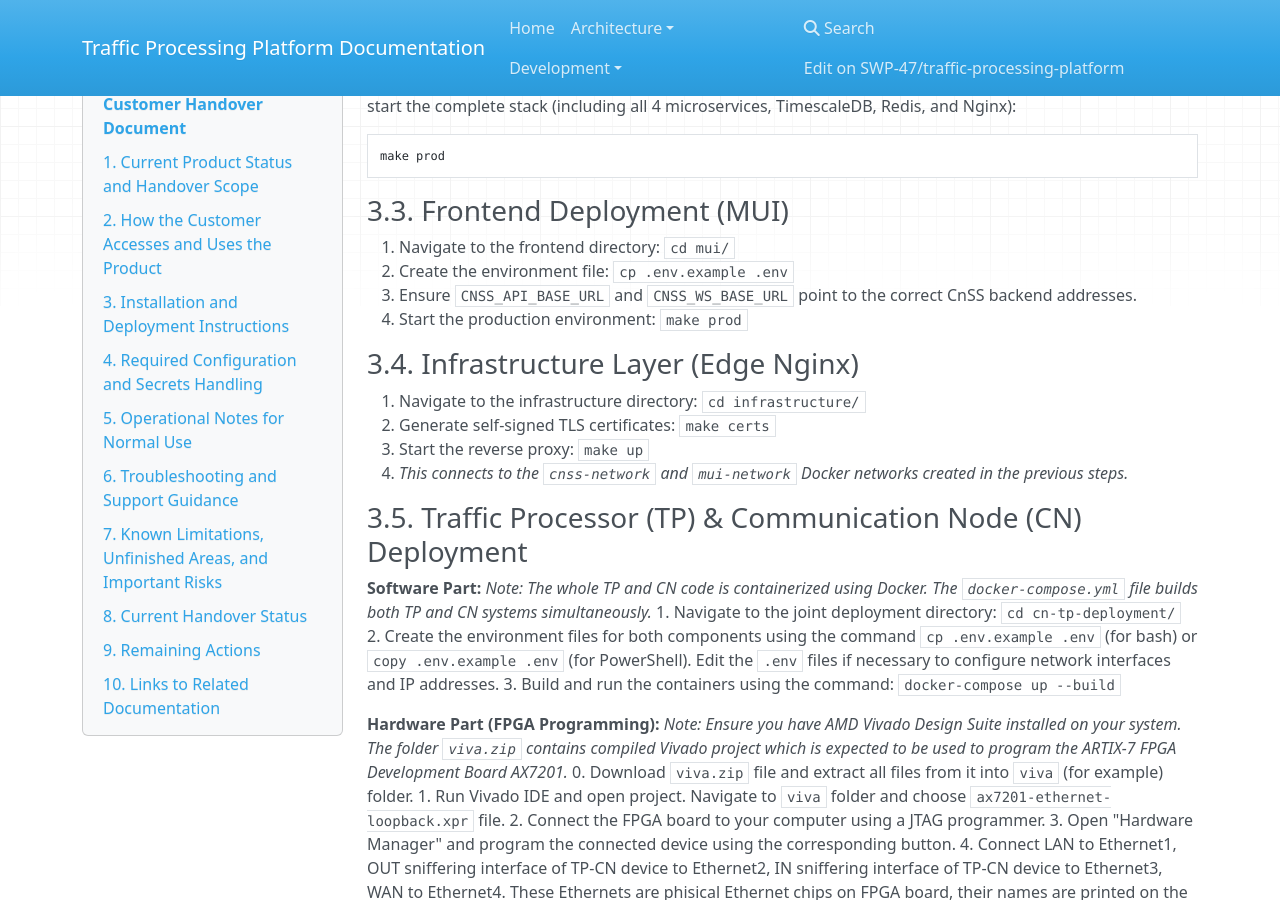
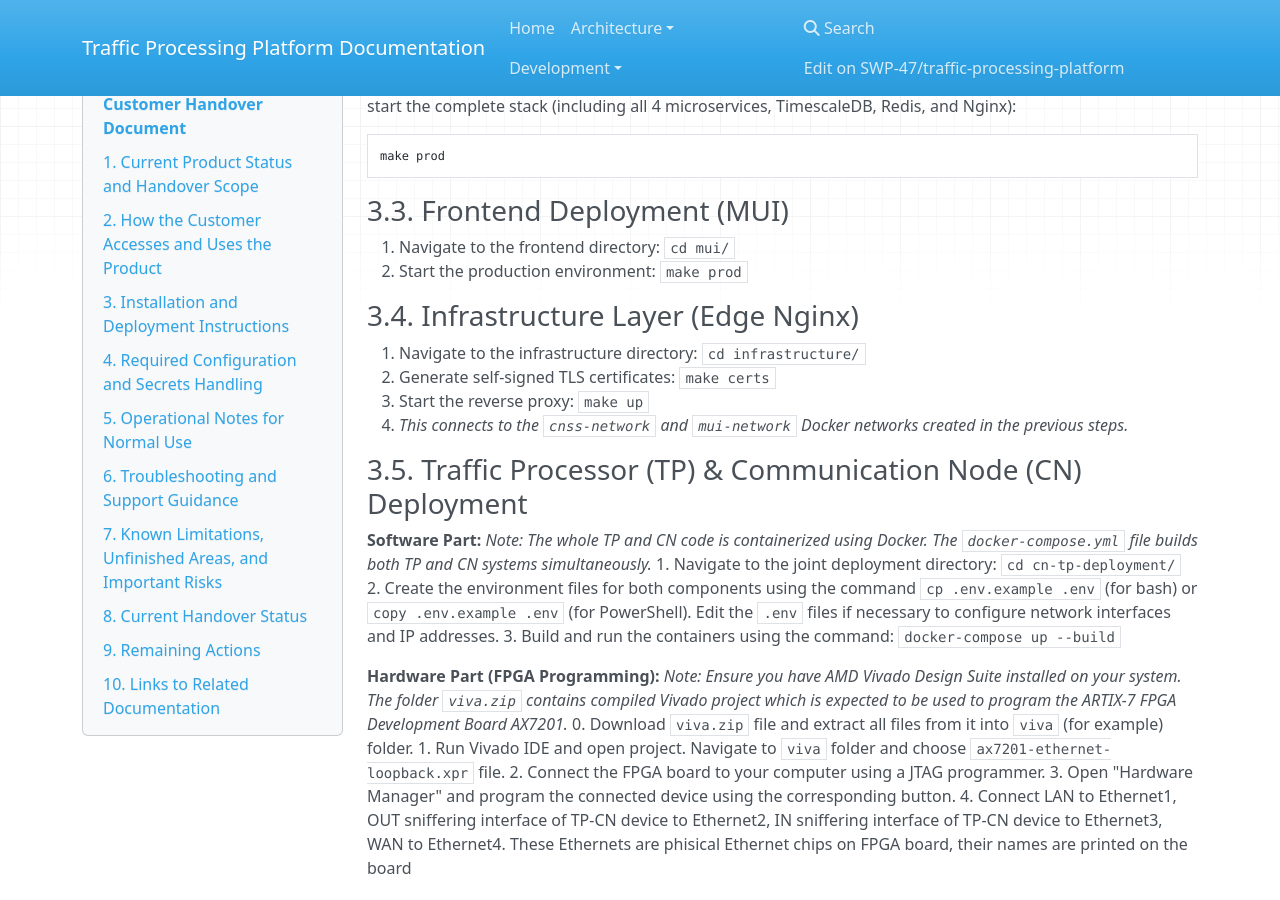
Before and after one commit to SWP-47/traffic-processing-platform, an MkDocs documentation site: the page built from docs/customer-handover.md, in a window 1280 px wide and 900 px high, scrolled down 1431 px. Built offline with MkDocs 1.6.1, drawn with Linux system fonts in a browser that asks for light colours; nearby versions of some CDN libraries.

Commit message:
docs: update customer handover MUI

```diff
--- a/docs/customer-handover.md
+++ b/docs/customer-handover.md
@@ -61,9 +61,7 @@ make prod
 
 ### 3.3. Frontend Deployment (MUI)
 1. Navigate to the frontend directory: `cd mui/`
-2. Create the environment file: `cp .env.example .env`
-3. Ensure `CNSS_API_BASE_URL` and `CNSS_WS_BASE_URL` point to the correct CnSS backend addresses.
-4. Start the production environment: `make prod`
+2. Start the production environment: `make prod`
 
 ### 3.4. Infrastructure Layer (Edge Nginx)
 1. Navigate to the infrastructure directory: `cd infrastructure/`
```
